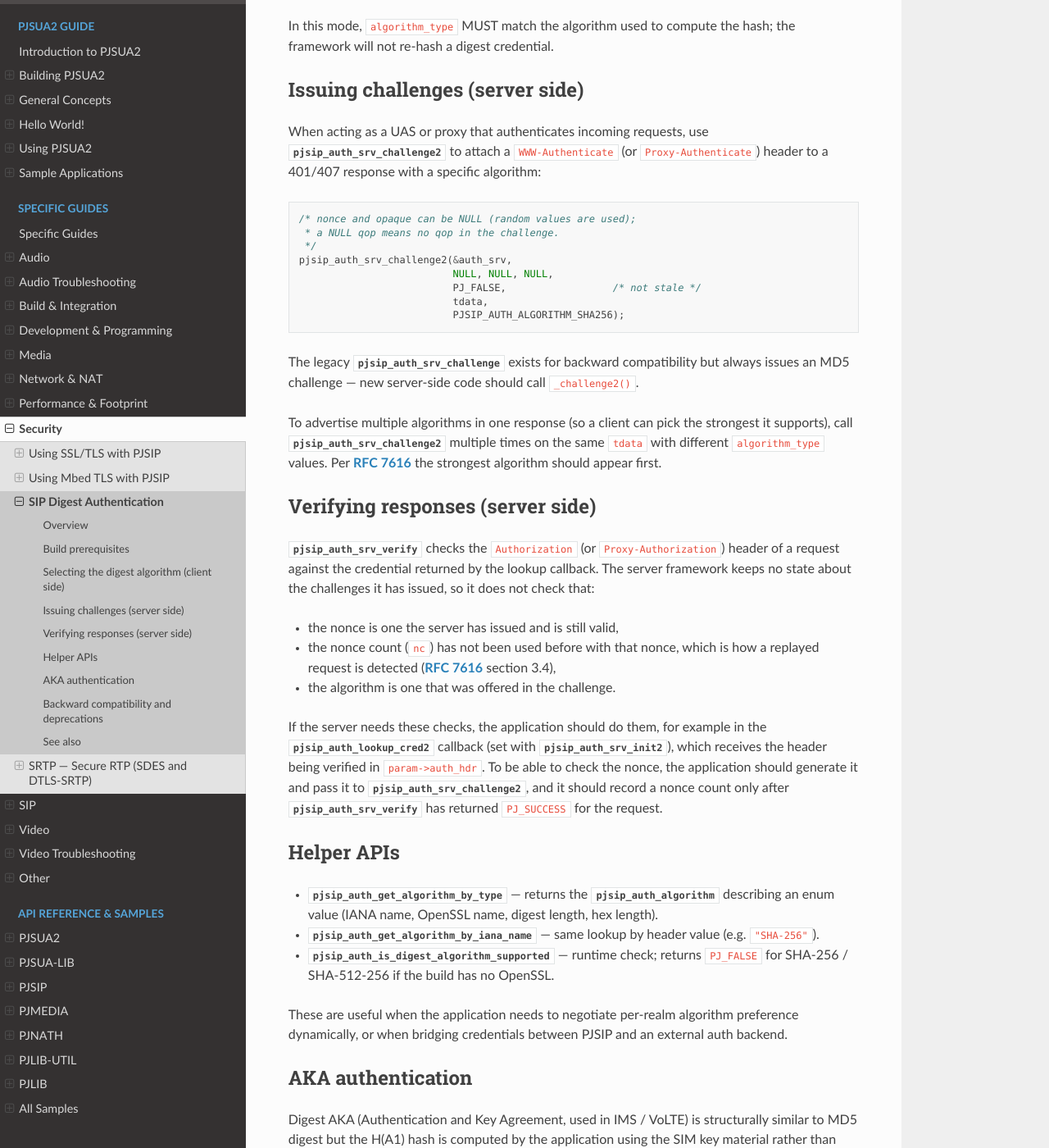
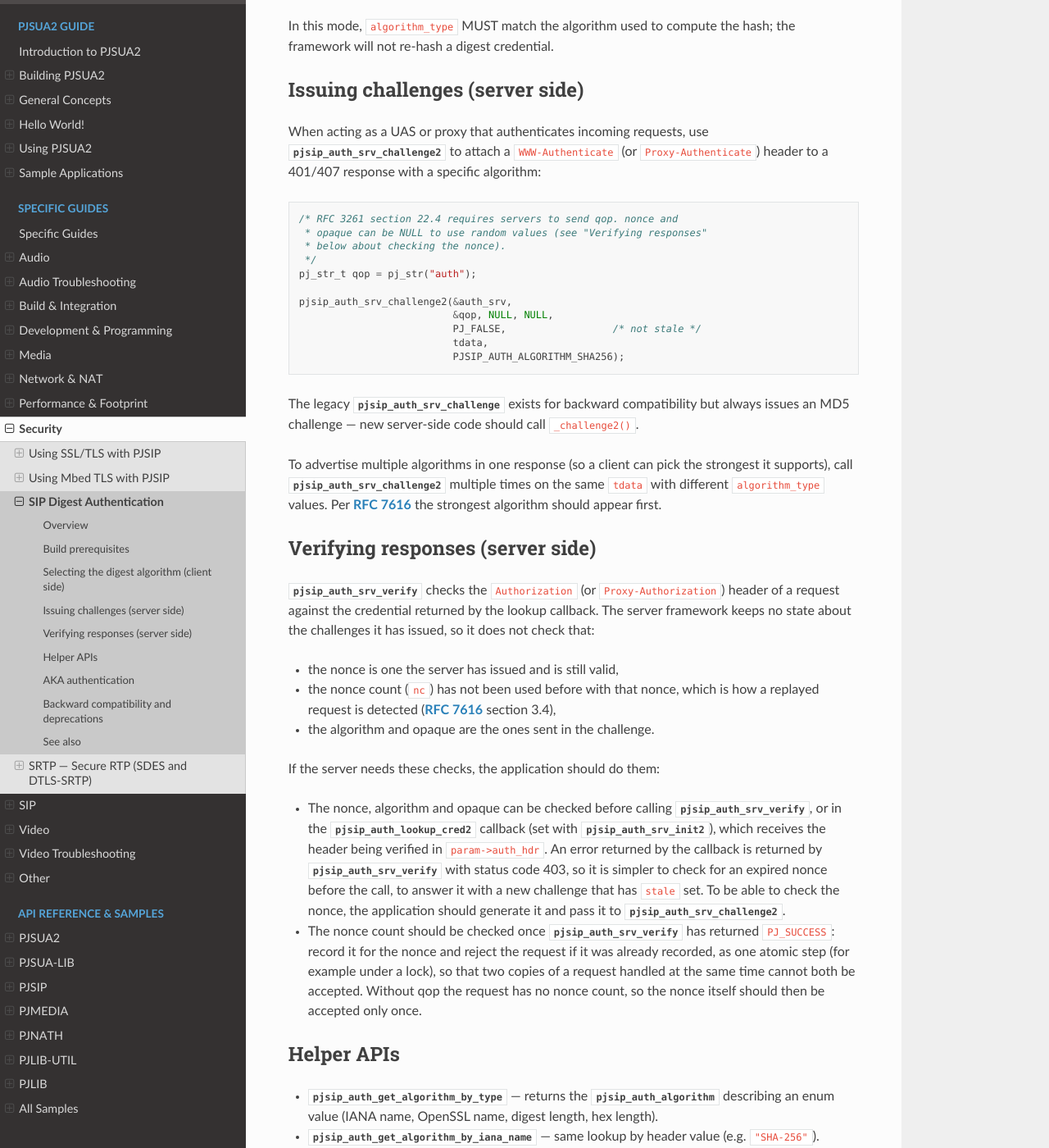
Before and after one commit to pjsip/pjproject_docs, a Sphinx documentation site: the page built from docs/source/specific-guides/security/digest_auth.rst, in a window 1280 px wide and 1400 px high, scrolled down 3499 px. Shown: the whole window at 82% size. Built offline with Sphinx 7.4.7 and the Read the Docs theme 3.1.0, drawn with Linux system fonts in a browser that asks for light colours; the version number could not be read and is left out.

Commit message:
Digest auth: atomic nonce-count check, qop in the example
- Check the nonce count after a successful verify, recording it and
  rejecting a repeat as one atomic step, so two copies of a request
  handled at the same time can't both be accepted. Without qop there
  is no nonce count, so the nonce itself should be accepted only once.
- opaque isn't checked either. The nonce, algorithm and opaque can be
  checked before the call or in the lookup2 callback; an error from
  the callback gives 403, so an expired nonce is simpler to
  re-challenge with stale before the call.
- The challenge example now sends qop, which RFC 3261 section 22.4
  requires of servers.

Co-Authored-By Claude Code

```diff
--- a/docs/source/specific-guides/security/digest_auth.rst
+++ b/docs/source/specific-guides/security/digest_auth.rst
@@ -199,11 +199,14 @@ response with a specific algorithm:
 
 .. code-block:: c
 
-   /* nonce and opaque can be NULL (random values are used);
-    * a NULL qop means no qop in the challenge.
+   /* RFC 3261 section 22.4 requires servers to send qop. nonce and
+    * opaque can be NULL to use random values (see "Verifying responses"
+    * below about checking the nonce).
     */
+   pj_str_t qop = pj_str("auth");
+
    pjsip_auth_srv_challenge2(&auth_srv,
-                             NULL, NULL, NULL,
+                             &qop, NULL, NULL,
                              PJ_FALSE,                  /* not stale */
                              tdata,
                              PJSIP_AUTH_ALGORITHM_SHA256);
@@ -231,16 +234,27 @@ about the challenges it has issued, so it does not check that:
 - the nonce count (``nc``) has not been used before with that nonce,
   which is how a replayed request is detected (:rfc:`7616`
   section 3.4),
-- the algorithm is one that was offered in the challenge.
+- the algorithm and opaque are the ones sent in the challenge.
 
-If the server needs these checks, the application should do them, for
-example in the :cpp:any:`pjsip_auth_lookup_cred2` callback (set with
-:cpp:any:`pjsip_auth_srv_init2()`), which receives the header being
-verified in ``param->auth_hdr``. To be able to check the nonce, the
-application should generate it and pass it to
-:cpp:any:`pjsip_auth_srv_challenge2()`, and it should record a nonce
-count only after :cpp:any:`pjsip_auth_srv_verify()` has returned
-``PJ_SUCCESS`` for the request.
+If the server needs these checks, the application should do them:
+
+- The nonce, algorithm and opaque can be checked before calling
+  :cpp:any:`pjsip_auth_srv_verify()`, or in the
+  :cpp:any:`pjsip_auth_lookup_cred2` callback (set with
+  :cpp:any:`pjsip_auth_srv_init2()`), which receives the header being
+  verified in ``param->auth_hdr``. An error returned by the callback is
+  returned by :cpp:any:`pjsip_auth_srv_verify()` with status code 403,
+  so it is simpler to check for an expired nonce before the call, to
+  answer it with a new challenge that has ``stale`` set. To be able to
+  check the nonce, the application should generate it and pass it to
+  :cpp:any:`pjsip_auth_srv_challenge2()`.
+- The nonce count should be checked once
+  :cpp:any:`pjsip_auth_srv_verify()` has returned ``PJ_SUCCESS``:
+  record it for the nonce and reject the request if it was already
+  recorded, as one atomic step (for example under a lock), so that two
+  copies of a request handled at the same time cannot both be accepted.
+  Without qop the request has no nonce count, so the nonce itself
+  should then be accepted only once.
 
 
 Helper APIs
```
